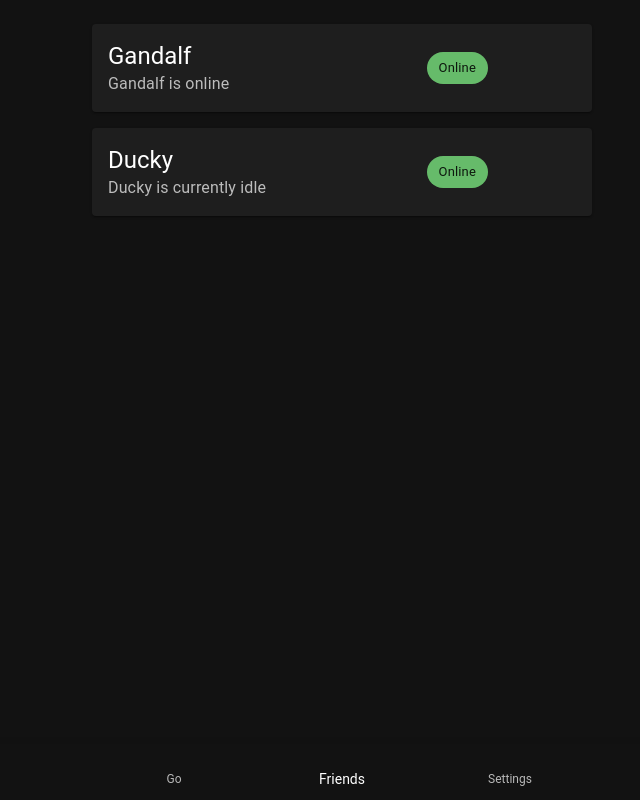
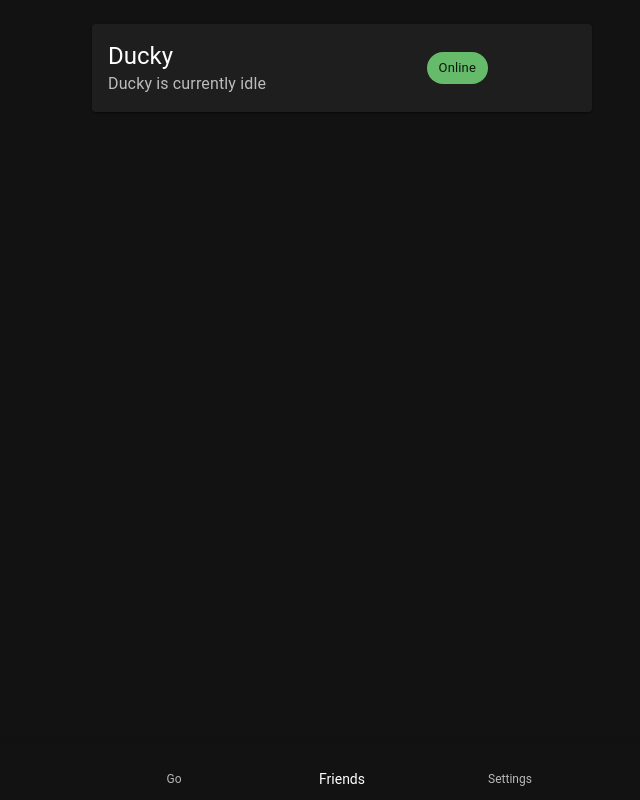
Before and after one commit to SurrealisticRabbit/React-ICBM, a React (Vite) app in the folder icbm-web/: page / in a window 1280 px wide. Both pictures are taken after a click on the button "Friends". Shown: the whole page, without its empty margins (298-938 px from the left). Built offline with nearby package versions, Linux system fonts and the light colour scheme; some icons are missing.

Commit message:
Changed to be from one user view

```diff
--- a/icbm-web/src/components/pages/FriendsPage.jsx
+++ b/icbm-web/src/components/pages/FriendsPage.jsx
@@ -3,15 +3,7 @@ import FriendDisplayCard from "../widgets/FriendDisplayCard";
 import Stack from "@mui/material/Stack";
 import Box from "@mui/material/Box";
 
-// Define the initial state for your friends outside the component
 const initialFriends = [
-  {
-    id: 1, // Add a unique ID for each friend
-    name: "Gandalf",
-    status_colour: "success",
-    status_short: "Online",
-    status_long: "Gandalf is online",
-  },
   {
     id: 2,
     name: "Ducky",
```
